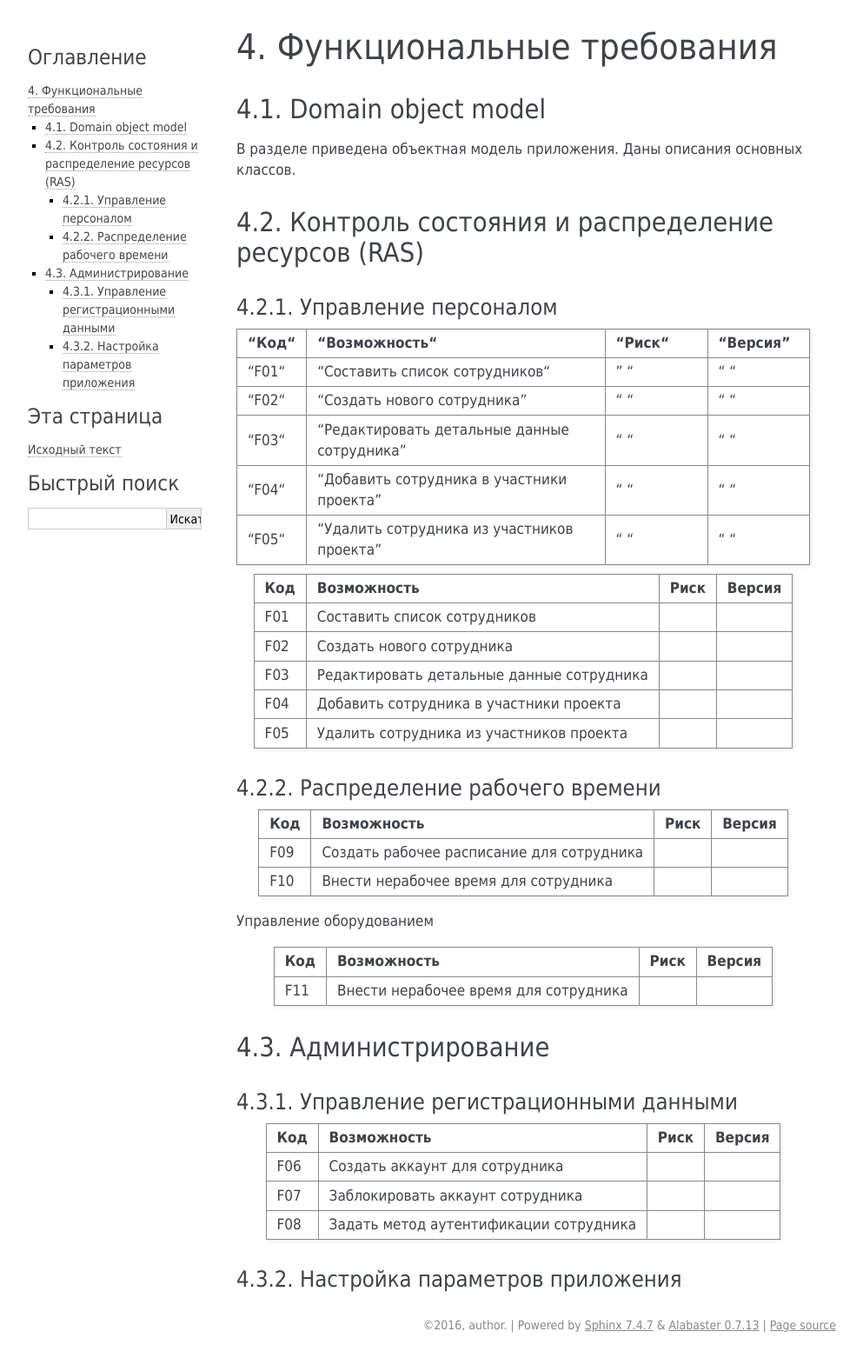
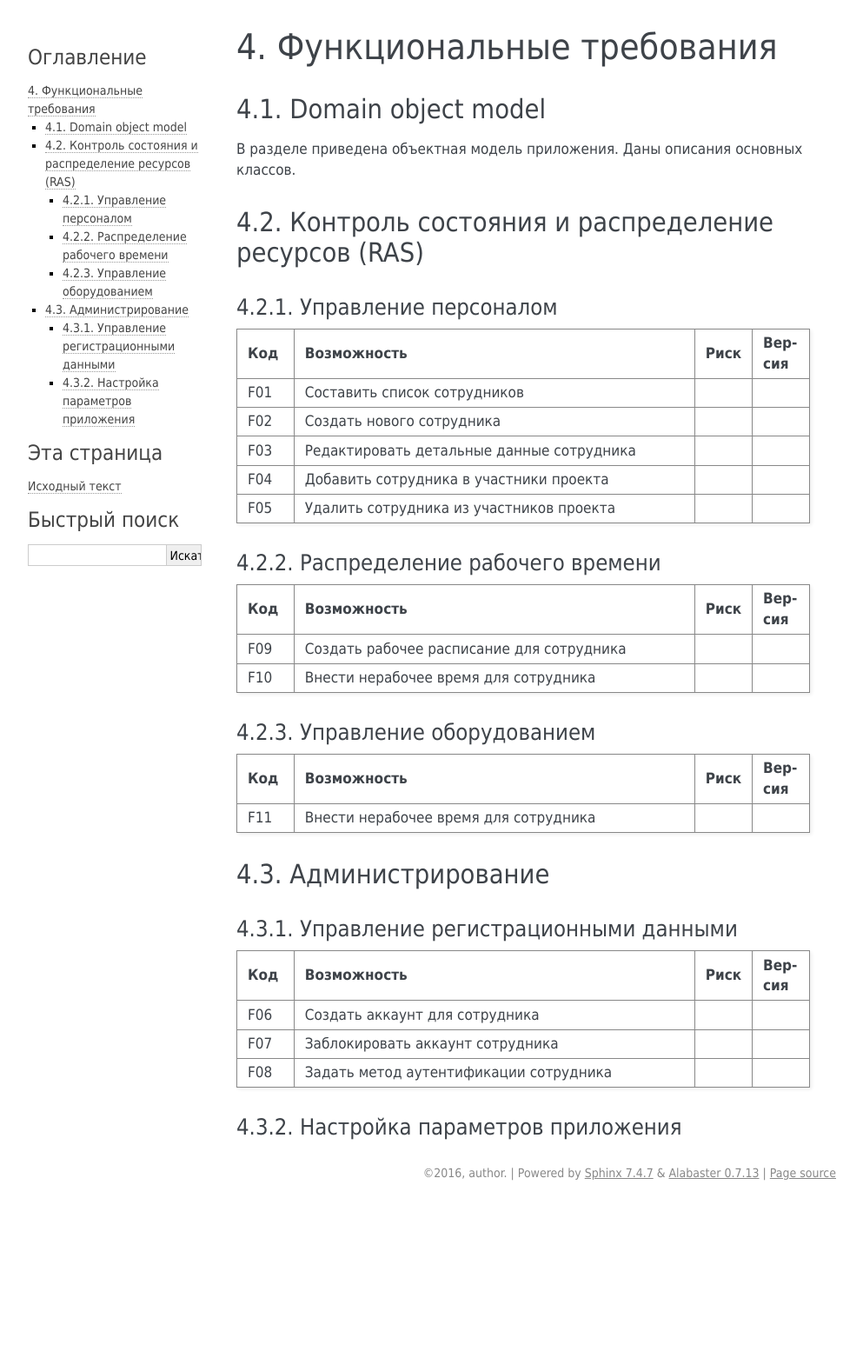
Before and after one commit to komara1964/planningandsheduling, a Sphinx documentation site: the page built from source/SRS.txt, in a window 1280 px wide. Shown: the whole page at 87% size, without its empty margins (148-1141 px from the left). Built offline with Sphinx 7.4.7, drawn with Linux system fonts in a browser that asks for light colours; after the commit the page ends 1387 px from its top, so only the background shows below that.

Commit message:
commit_25_1

```diff
--- a/source/SRS.txt
+++ b/source/SRS.txt
@@ -14,47 +14,32 @@ Domain object model
 ---------------------
 
 .. csv-table::
-   :header: “Код“,“Возможность“,“Риск“, “Версия”
-   :widths: 10 60 20 20
+   :header: "Код","Возможность","Риск", "Версия"
+   :widths: 10 70 10 10
 
-   “F01“,“Составить список сотрудников“,” “, “ “
-   “F02“, “Создать нового сотрудника”, “ “, “ “
-   “F03“, “Редактировать детальные данные сотрудника”, “ “, “ “
-   “F04“, “Добавить сотрудника в участники проекта”, “ “, “ “
-   “F05“, “Удалить сотрудника из участников проекта”, “ “, “ “
-
-+------+----------------------------------------------------------+---------------+-------+
-|Код   |Возможность                                               |Риск           |Версия |
-+======+==========================================================+===============+=======+
-|F01   |Составить список сотрудников                              |               |       |
-+------+----------------------------------------------------------+---------------+-------+
-|F02   |Создать нового сотрудника                                 |               |       |
-+------+----------------------------------------------------------+---------------+-------+
-|F03   |Редактировать детальные данные сотрудника                 |               |       |
-+------+----------------------------------------------------------+---------------+-------+
-|F04   |Добавить сотрудника в участники проекта                   |               |       |
-+------+----------------------------------------------------------+---------------+-------+
-|F05   |Удалить сотрудника из участников проекта                  |               |       |
-+------+----------------------------------------------------------+---------------+-------+
+   "F01","Составить список сотрудников","", ""
+   "F02", "Создать нового сотрудника", "", ""
+   "F03", "Редактировать детальные данные сотрудника", "", ""
+   "F04", "Добавить сотрудника в участники проекта", "", ""
+   "F05", "Удалить сотрудника из участников проекта", "", ""
 
 Распределение рабочего времени
 ------------------------------
+.. csv-table::
+   :header: "Код","Возможность","Риск", "Версия"
+   :widths: 10 70 10 10
 
-+------+----------------------------------------------------------+---------------+-------+
-|Код   |Возможность                                               |Риск           |Версия |
-+======+==========================================================+===============+=======+
-|F09   |Создать рабочее расписание для сотрудника                 |               |       |
-+------+----------------------------------------------------------+---------------+-------+
-|F10   |Внести нерабочее время для сотрудника                     |               |       |
-+------+----------------------------------------------------------+---------------+-------+
+   "F09","Создать рабочее расписание для сотрудника","",""
+   "F10","Внести нерабочее время для сотрудника","",""
 
 Управление оборудованием
+------------------------
 
-+------+----------------------------------------------------------+---------------+-------+
-|Код   |Возможность                                               |Риск           |Версия |
-+======+==========================================================+===============+=======+
-|F11   |Внести нерабочее время для сотрудника                     |               |       |
-+------+----------------------------------------------------------+---------------+-------+
+.. csv-table::
+   :header: "Код","Возможность","Риск", "Версия"
+   :widths: 10 70 10 10
+
+   "F11","Внести нерабочее время для сотрудника","",""
 
 Администрирование
 =================
```
Also changed, not shown: other parts of source/SRS.txt (+7 -9 lines), source/FeatureList/ft.csv (added, +11 -0 lines), 1 other file.
